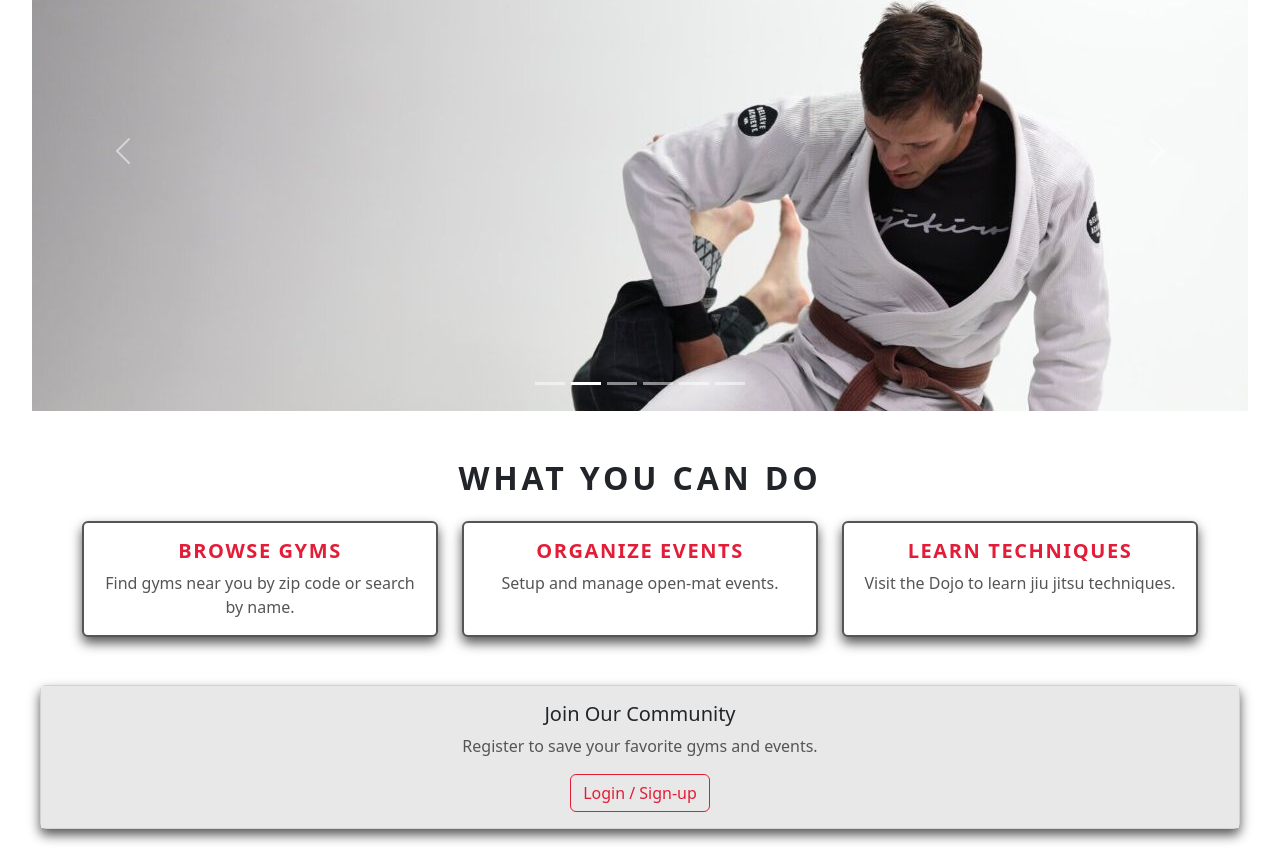
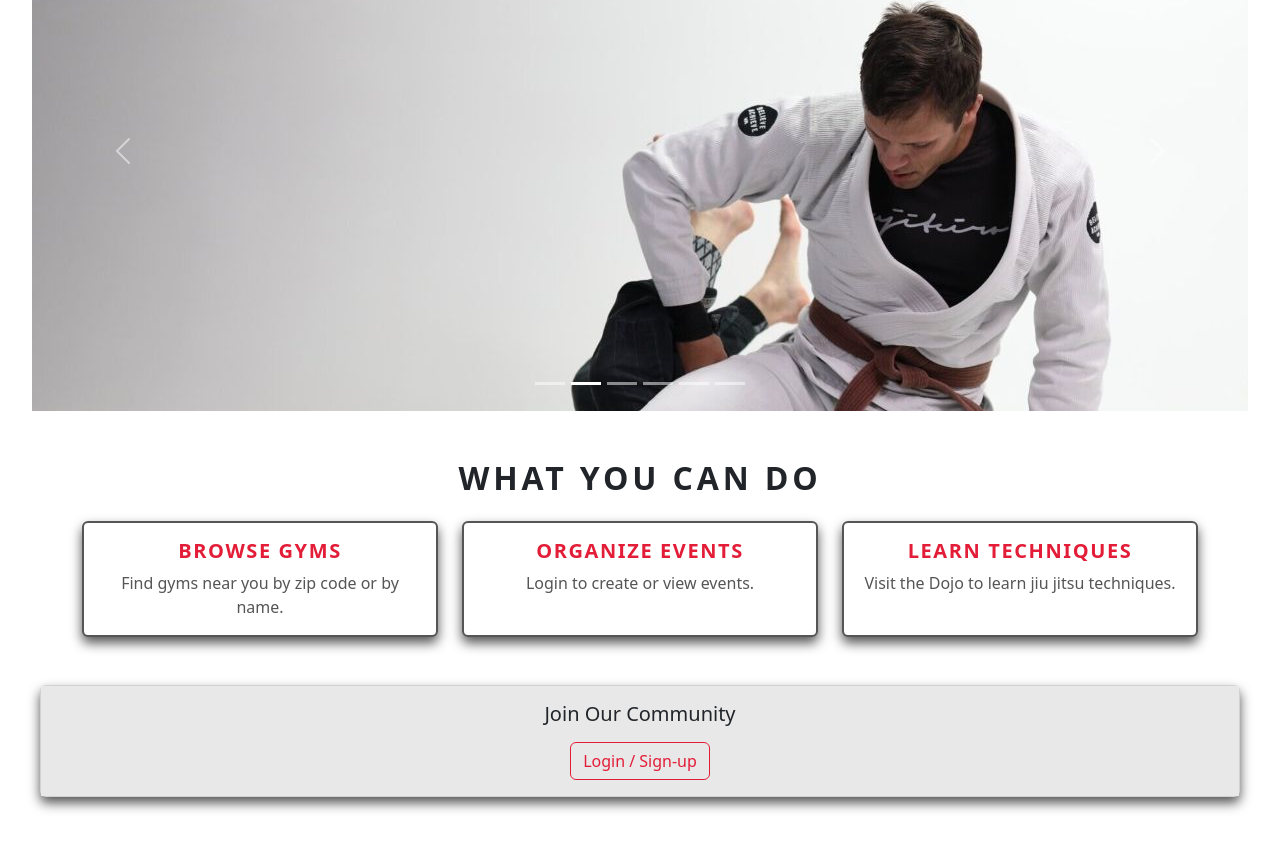
Before and after one commit to renandwight/open-mat, a React (Vite) app in the folder open-mat/client/: page / in a window 1280 px wide. Shown: the part 611-1472 px from the top of the page. After the commit the page ends 1440 px from the top, so only its background shows below. Built offline with nearby package versions, Linux system fonts and the light colour scheme.

Commit message:
disabled create events for non-logged in users

```diff
--- a/open-mat/client/src/pages/HomePage.jsx
+++ b/open-mat/client/src/pages/HomePage.jsx
@@ -27,19 +27,28 @@ export default function HomePage() {
               <Card.Body className="homepage-card" as={Link} to="/gyms">
                 <Card.Title>Browse Gyms</Card.Title>
                 <Card.Text>
-                  Find gyms near you by zip code or search by name.
+                  Find gyms near you by zip code or by name.
                 </Card.Text>
               </Card.Body>
             </Card>
           </Col>
           <Col md={4}>
             <Card className="h-100 text-center">
+              {token ? (
                 <Card.Body className="homepage-card" as={Link} to="/events">
                   <Card.Title>Organize Events</Card.Title>
                   <Card.Text>
                     Setup and manage open-mat events.
                   </Card.Text>
                 </Card.Body>
+              ) : (
+                <Card.Body className="homepage-card-disabled">
+                  <Card.Title>Organize Events</Card.Title>
+                  <Card.Text>
+                    Login to create or view events.
+                  </Card.Text>
+                </Card.Body>
+              )}
             </Card>
           </Col>
           <Col md={4}>
@@ -61,7 +70,6 @@ export default function HomePage() {
             <Card.Body className="homepage-community-card">
               <Card.Title>Join Our Community</Card.Title>
               <Card.Text>
-                Register to save your favorite gyms and events.
               </Card.Text>
               <Button as={Link} to="/loginsignup" variant="outline-primary">
                 Login / Sign-up
```
Lines whose indentation alone changed are shown as unchanged.
